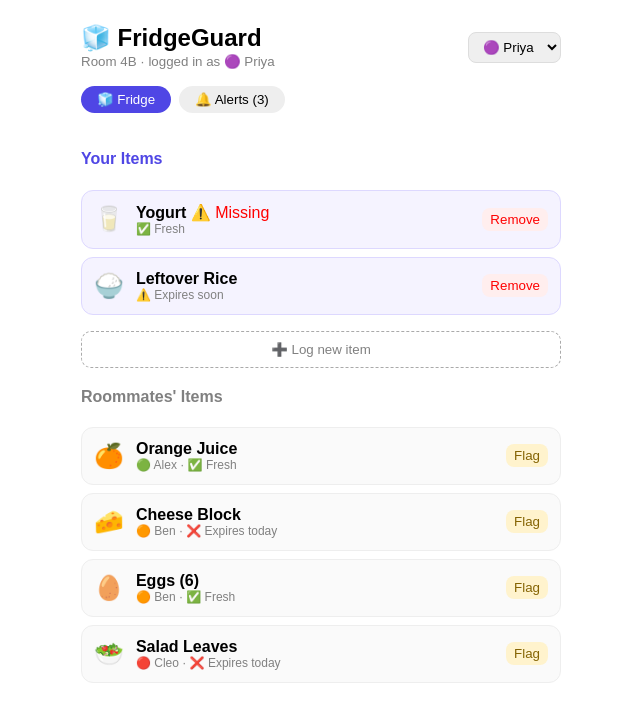
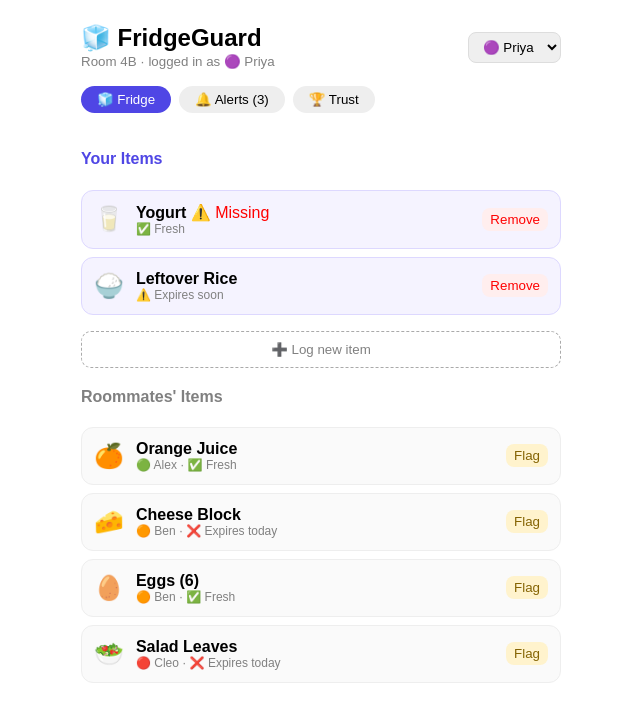
Before and after one commit to monika-gp/fridgeguard, a React (Vite) app: page / in a window 1280 px wide. Shown: the top 722 px of the page, without its empty margins (319-959 px from the left). Built offline with nearby package versions, Linux system fonts and the light colour scheme.

Commit message:
added trust score leaderboard

```diff
--- a/src/App.jsx
+++ b/src/App.jsx
@@ -6,6 +6,13 @@ const USERS = [
   { id: "ben",   name: "Ben",   emoji: "🟠" },
   { id: "cleo",  name: "Cleo",  emoji: "🔴" },
 ];
+
+const INITIAL_TRUST = {
+  priya: 100,
+  alex:  87,
+  ben:   72,
+  cleo:  91,
+};
 
 const INITIAL_ITEMS = [
   { id: 1, name: "Yogurt",       icon: "🥛", owner: "priya", expiry: "ok",   missing: true  },
@@ -24,6 +31,7 @@ export default function App() {
   const [tab, setTab] = useState("fridge");
   const [newItem, setNewItem] = useState({ name: "", icon: "🍱", expiry: "ok" });
   const [showAdd, setShowAdd] = useState(false);
+  const [trust, setTrust] = useState(INITIAL_TRUST);
 
   const user = USERS.find(u => u.id === currentUser);
 
@@ -42,7 +50,12 @@ export default function App() {
   }
 
   function flagMissing(id) {
+    const item = items.find(i => i.id === id);
     setItems(items.map(i => i.id === id ? { ...i, missing: true } : i));
+    setTrust(prev => ({
+      ...prev,
+      [item.owner]: Math.max(0, prev[item.owner] - 10)
+    }));
   }
 
   function removeItem(id) {
@@ -69,12 +82,12 @@ export default function App() {
       </div>
 
       {/* Tabs */}
-      {["fridge","alerts"].map(t => (
+      {["fridge", "alerts", "trust"].map(t => (
         <button key={t} onClick={() => setTab(t)}
           style={{ marginRight: 8, padding: "6px 16px", borderRadius: 20,
             background: tab === t ? "#4F46E5" : "#eee",
             color: tab === t ? "white" : "black", border: "none", cursor: "pointer", marginBottom: 16 }}>
-          {t === "fridge" ? "🧊 Fridge" : `🔔 Alerts ${alerts.length > 0 ? `(${alerts.length})` : ""}`}
+          {t === "fridge" ? "🧊 Fridge" : t === "alerts" ? `🔔 Alerts ${alerts.length > 0 ? `(${alerts.length})` : ""}` : "🏆 Trust"}
         </button>
       ))}
 
@@ -98,7 +111,6 @@ export default function App() {
             </div>
           ))}
 
-          {/* Add Item */}
           {showAdd ? (
             <div style={{ background: "#f9f9f9", border: "1px solid #ddd", borderRadius: 12, padding: 12, marginTop: 8 }}>
               <input placeholder="Item name (e.g. Milk)" value={newItem.name}
@@ -170,6 +182,41 @@ export default function App() {
         </div>
       )}
 
+      {/* Trust Tab */}
+      {tab === "trust" && (
+        <div>
+          <h4 style={{ marginBottom: 16 }}>🏆 Trust Leaderboard</h4>
+          {USERS
+            .slice()
+            .sort((a, b) => trust[b.id] - trust[a.id])
+            .map((u, index) => {
+              const score = trust[u.id];
+              const color = score >= 80 ? "#16A34A" : score >= 50 ? "#D97706" : "#DC2626";
+              const medal = index === 0 ? "🥇" : index === 1 ? "🥈" : index === 2 ? "🥉" : "  ";
+              return (
+                <div key={u.id} style={{ background: currentUser === u.id ? "#F5F3FF" : "#fafafa",
+                  border: `1px solid ${currentUser === u.id ? "#DDD8FF" : "#eee"}`,
+                  borderRadius: 12, padding: 12, marginBottom: 8,
+                  display: "flex", alignItems: "center", gap: 12 }}>
+                  <span style={{ fontSize: 22 }}>{medal}</span>
+                  <span style={{ fontSize: 20 }}>{u.emoji}</span>
+                  <div style={{ flex: 1 }}>
+                    <strong>{u.name}</strong> {currentUser === u.id && <span style={{ fontSize: 11, background: "#4F46E5", color: "white", padding: "1px 7px", borderRadius: 99 }}>You</span>}
+                    <div style={{ marginTop: 6, background: "#eee", borderRadius: 99, height: 8, overflow: "hidden" }}>
+                      <div style={{ width: `${score}%`, background: color, height: "100%", borderRadius: 99, transition: "width 0.4s" }} />
+                    </div>
+                  </div>
+                  <span style={{ fontWeight: 600, color, minWidth: 36, textAlign: "right" }}>{score}</span>
+                </div>
+              );
+            })}
+          <p style={{ fontSize: 12, color: "gray", marginTop: 12, lineHeight: 1.6 }}>
+            ⚠️ Scores drop by 10 when your item is flagged missing.<br/>
+            Stay honest to keep your score high!
+          </p>
+        </div>
+      )}
+
     </div>
   );
 }
```
